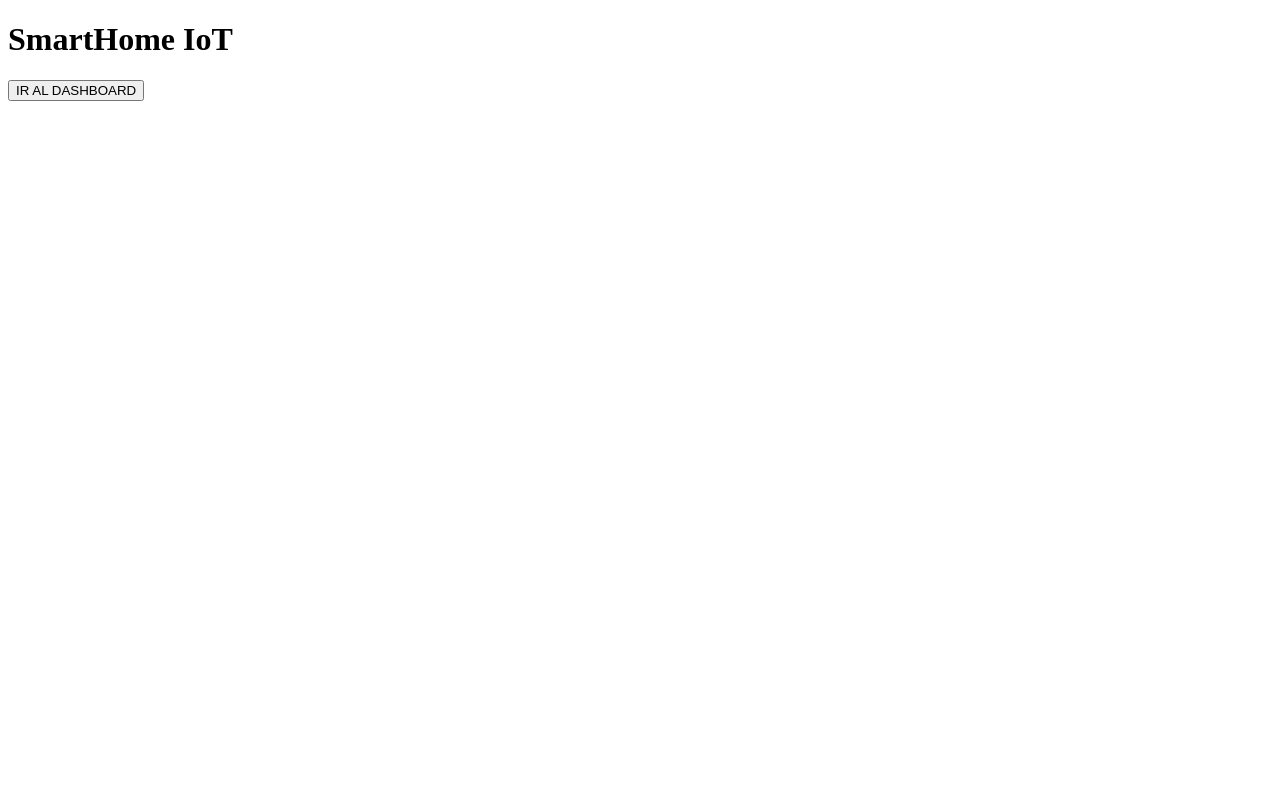
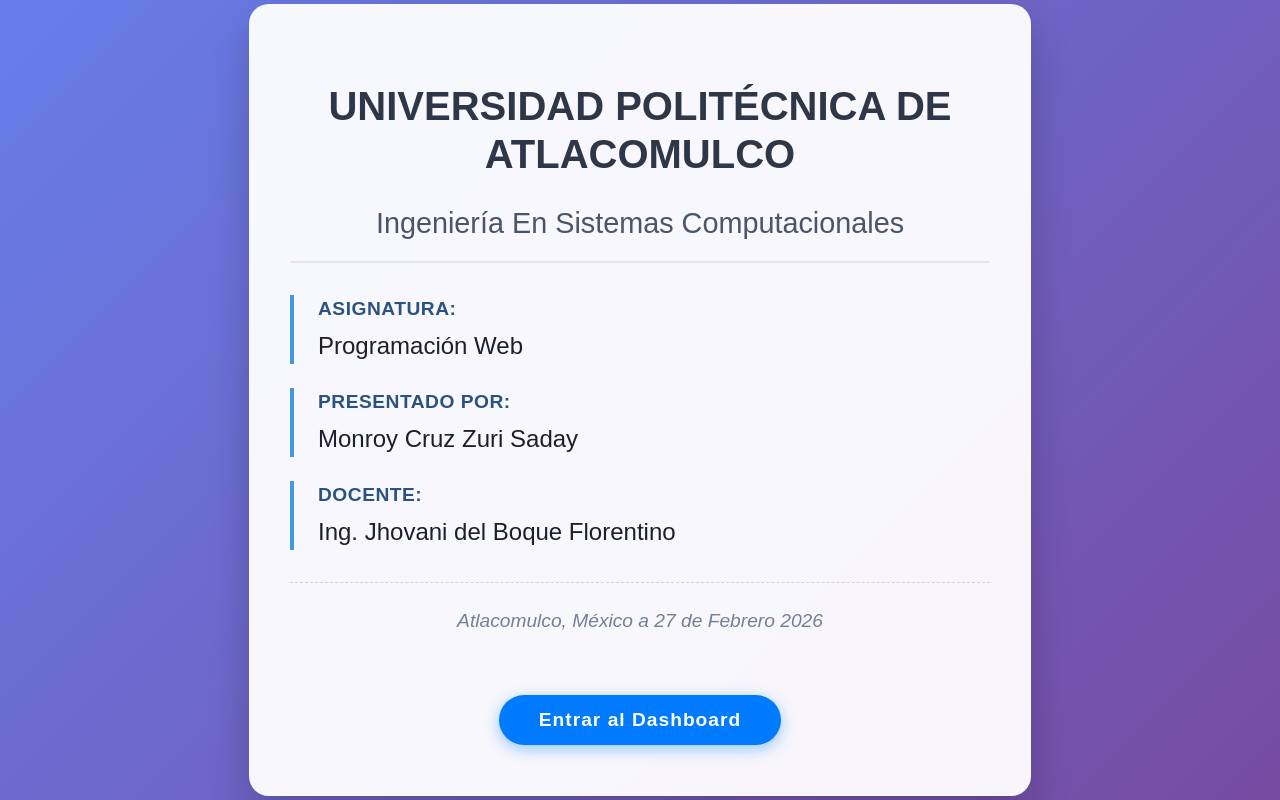
Before and after one commit to sadaimonroycruz-beep/smarthome-iot, a React (Vite) app: page / in a window 1280 px wide. Built offline with nearby package versions, Linux system fonts and the light colour scheme.

Commit message:
Actualización de portada y dashboard

```diff
--- a/src/App.jsx
+++ b/src/App.jsx
@@ -1,15 +1,13 @@
-import { BrowserRouter, Routes, Route } from "react-router-dom";
-import Home from "./pages/Home";
-import Dashboard from "./pages/Dashboard";
-import Devices from "./pages/Devices";
+import { BrowserRouter, Routes, Route } from 'react-router-dom';
+import Portada from './pages/Portada';
+import Dashboard from './pages/Dashboard';
 
 function App() {
   return (
     <BrowserRouter>
       <Routes>
-        <Route path="/" element={<Home />} />
+        <Route path="/" element={<Portada />} />
         <Route path="/dashboard" element={<Dashboard />} />
-        <Route path="/devices" element={<Devices />} />
       </Routes>
     </BrowserRouter>
   );
--- a/src/main.jsx
+++ b/src/main.jsx
@@ -1,7 +1,10 @@
-import React from "react";
-import ReactDOM from "react-dom/client";
-import App from "./App";
+import React from 'react';
+import ReactDOM from 'react-dom/client';
+import App from './App';
+import './index.css';
 
-ReactDOM.createRoot(document.getElementById("root")).render(
-  <App />
+ReactDOM.createRoot(document.getElementById('root')).render(
+  <React.StrictMode>
+    <App />
+  </React.StrictMode>
 );
--- a/src/pages/Dashboard.jsx
+++ b/src/pages/Dashboard.jsx
@@ -1,10 +1,9 @@
-// Dashboard.jsx
 import { Link } from 'react-router-dom';
 import { LineChart, Line, XAxis, YAxis, CartesianGrid, Tooltip, Legend, ResponsiveContainer } from 'recharts';
-import { FiActivity, FiAlertCircle, FiUsers } from 'react-icons/fi'; // opcional
+import { FiActivity, FiAlertCircle, FiUsers } from 'react-icons/fi';
 
 function Dashboard() {
-  // Datos simulados para el gráfico
+  // Datos de ejemplo para el gráfico
   const sensorData = [
     { time: '12:00', gas: 30, temp: 22 },
     { time: '12:10', gas: 45, temp: 24 },
@@ -13,39 +12,51 @@
     { time: '12:40', gas: 40, temp: 22 },
   ];
 
+  // Fecha y hora (puedes usar new Date() para obtener la actual)
+  const currentDateTime = "05:36 p. m. 06/03/2026";
+
   return (
-    <div style={{ padding: '20px', fontFamily: 'Arial, sans-serif' }}>
-      {/* Encabezado */}
-      <header style={{ display: 'flex', justifyContent: 'space-between', alignItems: 'center', borderBottom: '1px solid #ccc', paddingBottom: '10px' }}>
-        <h1>IoT Dashboard - Nombre del Alumno</h1>
+    <div style={{ padding: '20px', fontFamily: 'Arial, sans-serif', maxWidth: '1200px', margin: '0 auto' }}>
+      {/* Encabezado con navegación */}
+      <header style={{
+        display: 'flex',
+        justifyContent: 'space-between',
+        alignItems: 'center',
+        borderBottom: '2px solid #eee',
+        paddingBottom: '10px',
+        marginBottom: '20px'
+      }}>
+        <h1 style={{ fontSize: '24px', color: '#333' }}>IoT Dashboard - Tu Nombre</h1>
         <nav>
-          <Link to="/dashboard" style={{ margin: '0 10px', textDecoration: 'none', color: '#007bff' }}>Dashboard</Link>
-          <Link to="/devices" style={{ margin: '0 10px', textDecoration: 'none', color: '#007bff' }}>Devices</Link>
-          <Link to="/settings" style={{ margin: '0 10px', textDecoration: 'none', color: '#007bff' }}>Settings</Link>
+          <Link to="/dashboard" style={{ margin: '0 15px', textDecoration: 'none', color: '#007bff', fontWeight: 'bold' }}>Dashboard</Link>
+          <Link to="/devices" style={{ margin: '0 15px', textDecoration: 'none', color: '#555' }}>Devices</Link>
+          <Link to="/settings" style={{ margin: '0 15px', textDecoration: 'none', color: '#555' }}>Settings</Link>
         </nav>
       </header>
 
       {/* Tarjetas de estadísticas */}
-      <div style={{ display: 'flex', gap: '20px', margin: '30px 0' }}>
-        <div style={{ flex: 1, background: '#f0f0f0', padding: '20px', borderRadius: '8px', textAlign: 'center' }}>
-          <FiActivity size={30} />
-          <h3>Devices Active</h3>
-          <p style={{ fontSize: '24px', fontWeight: 'bold' }}>20</p>
+      <div style={{ display: 'grid', gridTemplateColumns: 'repeat(3, 1fr)', gap: '20px', marginBottom: '30px' }}>
+        <div style={{ background: '#f8f9fa', padding: '20px', borderRadius: '10px', boxShadow: '0 2px 5px rgba(0,0,0,0.1)', textAlign: 'center' }}>
+          <FiActivity size={30} color="#007bff" />
+          <h3 style={{ margin: '10px 0 5px', fontSize: '18px', color: '#555' }}>Devices Active</h3>
+          <p style={{ fontSize: '32px', fontWeight: 'bold', margin: 0, color: '#333' }}>20</p>
         </div>
-        <div style={{ flex: 1, background: '#f0f0f0', padding: '20px', borderRadius: '8px', textAlign: 'center' }}>
-          <FiAlertCircle size={30} />
-          <h3>Alerts</h3>
-          <p style={{ fontSize: '24px', fontWeight: 'bold' }}>15</p>
+        <div style={{ background: '#f8f9fa', padding: '20px', borderRadius: '10px', boxShadow: '0 2px 5px rgba(0,0,0,0.1)', textAlign: 'center' }}>
+          <FiAlertCircle size={30} color="#dc3545" />
+          <h3 style={{ margin: '10px 0 5px', fontSize: '18px', color: '#555' }}>Alerts</h3>
+          <p style={{ fontSize: '32px', fontWeight: 'bold', margin: 0, color: '#333' }}>15</p>
         </div>
-        <div style={{ flex: 1, background: '#f0f0f0', padding: '20px', borderRadius: '8px', textAlign: 'center' }}>
-          <FiUsers size={30} />
-          <h3>Users</h3>
-          <p style={{ fontSize: '24px', fontWeight: 'bold' }}>4</p>
+        <div style={{ background: '#f8f9fa', padding: '20px', borderRadius: '10px', boxShadow: '0 2px 5px rgba(0,0,0,0.1)', textAlign: 'center' }}>
+          <FiUsers size={30} color="#28a745" />
+          <h3 style={{ margin: '10px 0 5px', fontSize: '18px', color: '#555' }}>Users</h3>
+          <p style={{ fontSize: '32px', fontWeight: 'bold', margin: 0, color: '#333' }}>4</p>
         </div>
       </div>
 
-      {/* Gráfico Sensor Monitoring */}
-      <h2>Sensor Monitoring</h2>
+      {/* Gráfico */}
+      <div style={{ marginBottom: '30px' }}>
+        <h2 style={{ fontSize: '22px', marginBottom: '15px', color: '#333' }}>Sensor Monitoring</h2>
+        <div style={{ background: '#fff', padding: '20px', borderRadius: '10px', boxShadow: '0 2px 5px rgba(0,0,0,0.1)' }}>
           <ResponsiveContainer width="100%" height={300}>
             <LineChart data={sensorData} margin={{ top: 5, right: 30, left: 20, bottom: 5 }}>
               <CartesianGrid strokeDasharray="3 3" />
@@ -58,10 +69,19 @@
               <Line yAxisId="right" type="monotone" dataKey="temp" stroke="#82ca9d" name="Temperature (°C)" />
             </LineChart>
           </ResponsiveContainer>
+        </div>
+      </div>
 
-      {/* Pie de página */}
-      <footer style={{ marginTop: '40px', textAlign: 'right', borderTop: '1px solid #ccc', paddingTop: '10px' }}>
-        <span>ESP LAA  05:36 p. m.  06/03/2026</span>
+      {/* Pie */}
+      <footer style={{
+        borderTop: '1px solid #ddd',
+        paddingTop: '15px',
+        marginTop: '20px',
+        textAlign: 'right',
+        fontSize: '14px',
+        color: '#666'
+      }}>
+        <span>ESP LAA  {currentDateTime}</span>
       </footer>
     </div>
   );
--- a/src/pages/Portada.jsx
+++ b/src/pages/Portada.jsx
@@ -1,50 +1,131 @@
-import { Container, Typography, Button, Box } from "@mui/material"
-import { Link } from "react-router-dom"
+import { useNavigate } from 'react-router-dom';
 
 function Portada() {
+  const navigate = useNavigate();
+
   return (
-    <Box
-      sx={{
-        height: "100vh",
-        background: "linear-gradient(135deg, #0d47a1, #1976d2)",
-        display: "flex",
-        alignItems: "center",
-        justifyContent: "center",
-        color: "white",
-        textAlign: "center",
-        padding: 3
-      }}
-    >
-      <Container>
-        <Typography variant="h3" gutterBottom>
-          SmartHome IoT
-        </Typography>
+    <div style={styles.container}>
+      <div style={styles.card}>
+        <h1 style={styles.title}>UNIVERSIDAD POLITÉCNICA DE ATLACOMULCO</h1>
+        <h2 style={styles.subtitle}>Ingeniería En Sistemas Computacionales</h2>
 
-        <Typography variant="h6" gutterBottom>
-          Sistema Inteligente de Monitoreo
-        </Typography>
+        <div style={styles.section}>
+          <p style={styles.label}>ASIGNATURA:</p>
+          <p style={styles.value}>Programación Web</p>
+        </div>
 
-        {/* 👇 TUS DATOS */}
-        <Box mt={4}>
-          <Typography>Desarrollado por: <strong>Zuri Saday Monroy Cruz</strong></Typography>
-          <Typography>Ingeniería en Sistemas Computacionales</Typography>
-          <Typography>Materia: Desarrollo Web</Typography>
-          <Typography>Profesor: Jovani del Boque Florentino </Typography>
-          <Typography>Fecha: Febrero 2026</Typography>
-        </Box>
+        <div style={styles.section}>
+          <p style={styles.label}>PRESENTADO POR:</p>
+          <p style={styles.value}>Monroy Cruz Zuri Saday</p>
+        </div>
 
-        <Button
-          variant="contained"
-          size="large"
-          component={Link}
-          to="/home"
-          sx={{ mt: 4, backgroundColor: "white", color: "#0d47a1" }}
+        <div style={styles.section}>
+          <p style={styles.label}>DOCENTE:</p>
+          <p style={styles.value}>Ing. Jhovani del Boque Florentino</p>
+        </div>
+
+        <p style={styles.date}>Atlacomulco, México a 27 de Febrero 2026</p>
+
+        <button
+          onClick={() => navigate('/dashboard')}
+          style={styles.button}
+          onMouseEnter={(e) => {
+            e.target.style.backgroundColor = '#0056b3';
+            e.target.style.transform = 'scale(1.05)';
+          }}
+          onMouseLeave={(e) => {
+            e.target.style.backgroundColor = '#007bff';
+            e.target.style.transform = 'scale(1)';
+          }}
         >
-          Entrar al sistema
-        </Button>
-      </Container>
-    </Box>
-  )
+          Entrar al Dashboard
+        </button>
+      </div>
+    </div>
+  );
 }
 
-export default Portada
+const styles = {
+  container: {
+    display: 'flex',
+    justifyContent: 'center',
+    alignItems: 'center',
+    minHeight: '100vh',
+    width: '100vw',
+    margin: 0,
+    padding: 0,
+    background: 'linear-gradient(135deg, #667eea 0%, #764ba2 100%)', // Gradiente moderno
+    fontFamily: "'Poppins', 'Arial', sans-serif", // Tipografía moderna (asegúrate de tenerla o cambia a 'Segoe UI', etc.)
+  },
+  card: {
+    maxWidth: '700px',
+    width: '90%',
+    backgroundColor: 'rgba(255, 255, 255, 0.95)',
+    backdropFilter: 'blur(10px)',
+    padding: '50px 40px',
+    borderRadius: '20px',
+    boxShadow: '0 20px 40px rgba(0,0,0,0.2)',
+    textAlign: 'center',
+    border: '1px solid rgba(255,255,255,0.3)',
+  },
+  title: {
+    fontSize: '2.5rem',
+    fontWeight: 700,
+    color: '#2d3748',
+    marginBottom: '0.5rem',
+    lineHeight: 1.2,
+  },
+  subtitle: {
+    fontSize: '1.8rem',
+    fontWeight: 400,
+    color: '#4a5568',
+    marginBottom: '2rem',
+    borderBottom: '2px solid #e2e8f0',
+    paddingBottom: '1rem',
+  },
+  section: {
+    marginBottom: '1.5rem',
+    textAlign: 'left',
+    borderLeft: '4px solid #4299e1',
+    paddingLeft: '1.5rem',
+  },
+  label: {
+    fontSize: '1.2rem',
+    fontWeight: 600,
+    color: '#2c5282',
+    margin: '0 0 0.25rem 0',
+    textTransform: 'uppercase',
+    letterSpacing: '0.5px',
+  },
+  value: {
+    fontSize: '1.5rem',
+    fontWeight: 500,
+    color: '#1a202c',
+    margin: 0,
+  },
+  date: {
+    marginTop: '2rem',
+    fontSize: '1.2rem',
+    color: '#718096',
+    fontStyle: 'italic',
+    borderTop: '1px dashed #cbd5e0',
+    paddingTop: '1.5rem',
+  },
+  button: {
+    marginTop: '2.5rem',
+    padding: '14px 40px',
+    fontSize: '1.2rem',
+    fontWeight: 600,
+    backgroundColor: '#007bff',
+    color: 'white',
+    border: 'none',
+    borderRadius: '50px',
+    cursor: 'pointer',
+    boxShadow: '0 4px 15px rgba(0,123,255,0.4)',
+    transition: 'all 0.3s ease',
+    outline: 'none',
+    letterSpacing: '1px',
+  },
+};
+
+export default Portada;
```
Also changed, not shown: vercel.json. Lines whose indentation alone changed are shown as unchanged.
